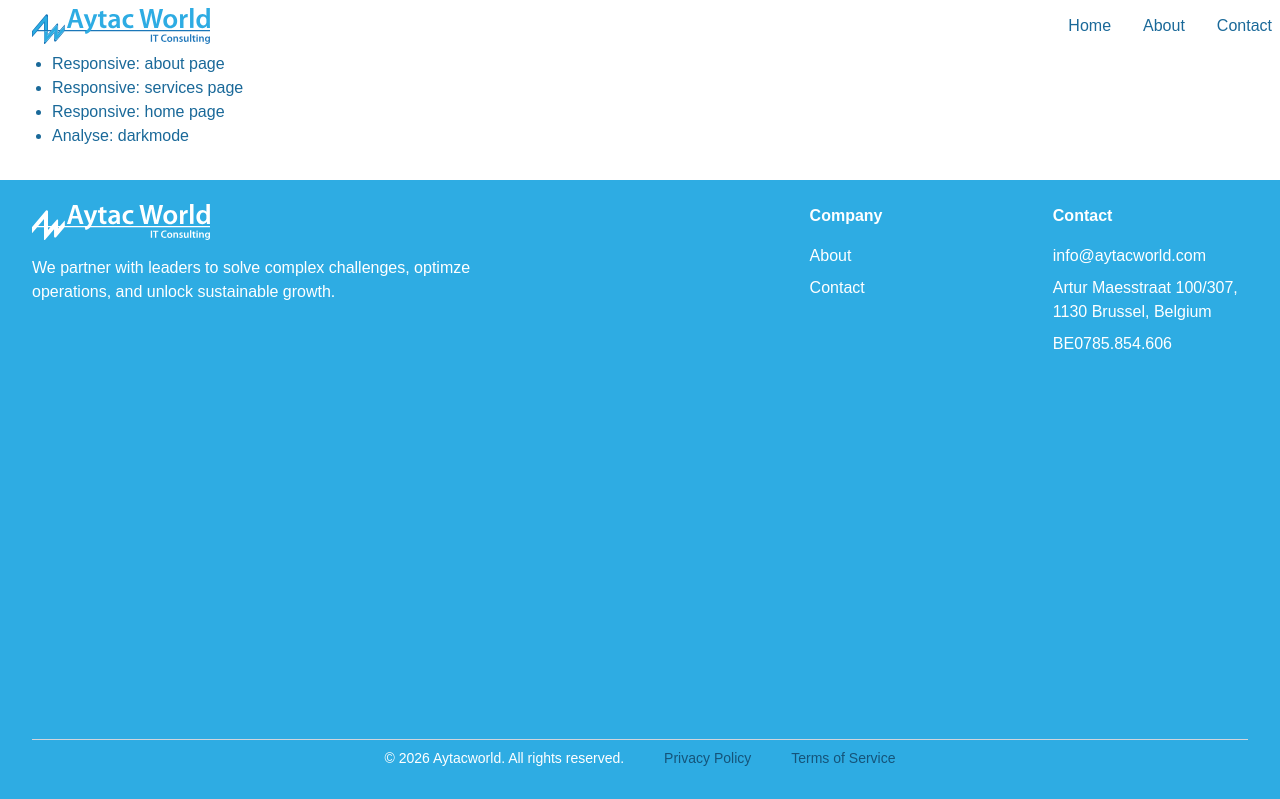
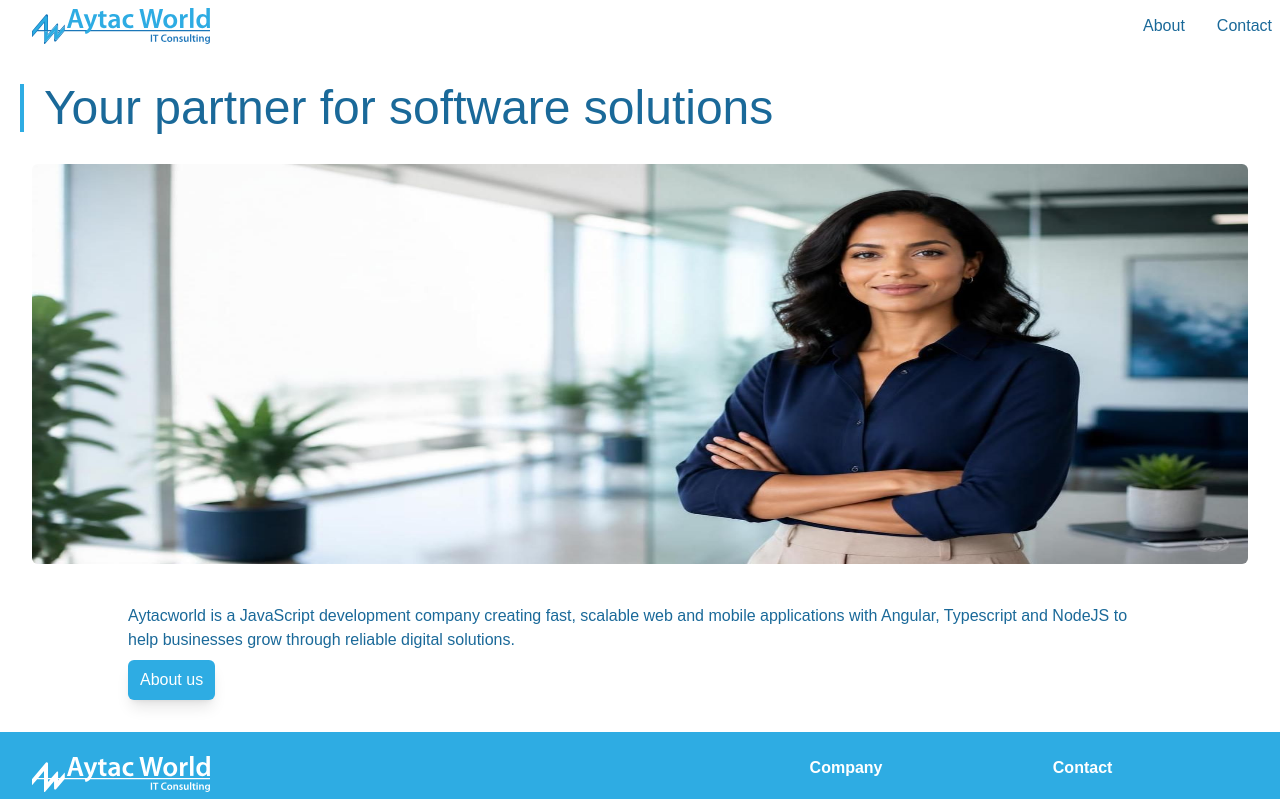
Before and after one commit to aytacworld/aytacworld.com, an Angular app: page / in a window 1280 px wide. Shown: the top 799 px of the page. Built offline with nearby package versions, Linux system fonts and the light colour scheme.

Commit message:
home page populated

```diff
--- a/src/app/layout/footer.ts
+++ b/src/app/layout/footer.ts
@@ -9,29 +9,38 @@ import { logo } from './logo';
       <div class="md:col-span-2 flex flex-col items-center md:block">
         <logo invert size="sm" />
         <p class="mt-[1rem] text-center md:text-left">
-          We partner with leaders to solve complex challenges,
-          optimze operations, and unlock sustainable growth.
+          We solve complex challenges, optimize operations, and unlock
+          sustainable growth.
         </p>
       </div>
 
-      <div class="md:col-start-4 text-center md:text-left md:pl-[3rem] flex flex-col gap-2 mt-[1.5rem] md:mt-0">
+      <div class="md:col-start-4 text-center md:text-left md:pl-[3rem]
+                  flex flex-col gap-2 mt-[1.5rem] md:mt-0">
         <b class="pb-2">Company</b>
         <a routerLink="/about">About</a>
         <a routerLink="/contact">Contact</a>
       </div>
 
-      <div class="text-center md:text-left md:pl-[3rem] flex flex-col gap-2 mt-[1.5rem] md:mt-0">
+      <div class="text-center md:text-left md:pl-[3rem] flex flex-col
+                  gap-2 mt-[1.5rem] md:mt-0">
         <b class="pb-2">Contact</b>
         <a href="mailto:info@aytacworld.com">info@aytacworld.com</a>
-        <a href="https://osm.org/go/0EoZds5YE--?m=">Artur Maesstraat 100/307, 1130 Brussel, Belgium</a>
+        <a href="https://osm.org/go/0EoZds5YE--?m=">
+          Artur Maesstraat 100/307, 1130 Brussel, Belgium
+        </a>
         <span>BE0785.854.606</span>
       </div>
     </div>
 
-    <p class="border-t border-gray-300 text-center text-sm md:col-span-5 pt-2 mt-5 flex flex-col md:block">
+    <p class="border-t border-gray-300 text-center text-sm md:col-span-5
+              pt-2 mt-5 flex flex-col md:block">
       <span>&#169; 2026 Aytacworld. All rights reserved.</span>
-      <a routerLink="/privacy" class="text-secondary-600 md:pl-[2.5rem]">Privacy Policy</a>
-      <a routerLink="/terms" class="text-secondary-600 md:pl-[2.5rem]">Terms of Service</a>
+      <a routerLink="/privacy" class="text-secondary-600 md:pl-[2.5rem]">
+        Privacy Policy
+      </a>
+      <a routerLink="/terms" class="text-secondary-600 md:pl-[2.5rem]">
+        Terms of Service
+      </a>
     </p>
   `,
   imports: [logo, RouterLink],
--- a/src/app/layout/header.ts
+++ b/src/app/layout/header.ts
@@ -10,7 +10,6 @@ import { NavItem } from './nav-item';
     <logo />
     <div class="hidden md:block">
       <nav class="flex gap-8">
-        <nav-item name="home" />
         <nav-item name="about" />
         <nav-item name="contact" />
       </nav>
@@ -24,7 +23,6 @@ import { NavItem } from './nav-item';
       @if (menuToggle()) {
         <div class="absolute left-0 top-[52px] h-[calc(100vh-52px)] w-full bg-white z-999">
           <nav class="flex flex-col gap-6 p-6 pt-6 h-full">
-            <nav-item name="home" (click)="menuToggle.set(false)" />
             <nav-item name="about" (click)="menuToggle.set(false)" />
             <nav-item name="contact" (click)="menuToggle.set(false)" />
             <div class="grow" ></div>
--- a/src/app/layout/logo.ts
+++ b/src/app/layout/logo.ts
@@ -1,5 +1,6 @@
 import { NgOptimizedImage } from '@angular/common';
 import { booleanAttribute, Component, computed, input } from '@angular/core';
+import { RouterLink } from '@angular/router';
 
 type LogoSize = 'sm' | 'md' | 'lg';
 const Sizes = {
@@ -13,11 +14,14 @@ const Sizes = {
   template: `
     <img ngSrc="./banner-{{invert() ? 'invert' : 'default'}}.svg"
         priority [width]="s()[0]" [height]="s()[1]"
+        [routerLink]="link()"
+        class="cursor-pointer"
     />
   `,
-  imports: [NgOptimizedImage],
+  imports: [RouterLink, NgOptimizedImage],
 })
 export class logo {
+  public link = input('');
   public invert = input(false, { transform: booleanAttribute });
   public size = input<LogoSize>('sm');
 
--- a/src/app/views/about/about-block.ts
+++ b/src/app/views/about/about-block.ts
@@ -4,7 +4,7 @@ import { Placeholder } from '../../components/placeholder';
 @Component({
   selector: 'a-block',
   template: `
-    <div class="md:max-w-[400px]">
+    <div class="md:max-w-[400px] xl:max-w-[550px]">
       <h1>
         <span>
           <small>{{ prefix() }} {{ sub() }}</small>
--- a/src/app/views/home/home.page.ts
+++ b/src/app/views/home/home.page.ts
@@ -1,16 +1,35 @@
 import { Component } from '@angular/core';
+import { RouterLink } from '@angular/router';
+import { Button } from '../../components/button';
+import { Placeholder } from '../../components/placeholder';
 import { Page } from '../../core/page';
 
 @Component({
   selector: 'home-page',
   template: `
-    <ul>
-      <li>Responsive: about page</li>
-      <li>Responsive: services page</li>
-      <li>Responsive: home page</li>
-      <li>Analyse: darkmode</li>
-    </ul>
+    <h1 big>Your partner for software solutions</h1>
+    <div class="relative h-[10rem] md:h-[25rem]">
+      <placeholder fill rounded />
+    </div>
+    <div class="mt-8 md:mx-24">
+      <p>
+        Aytacworld is a JavaScript development company creating fast,
+        scalable web and mobile applications with Angular, Typescript and
+        NodeJS to help businesses grow through reliable digital solutions.
+      </p>
+
+      <div>
+        <btn small routerLink="/about">About us</btn>
+      </div>
+    </div>
   `,
-  imports: [],
+  imports: [Placeholder, Button, RouterLink],
+  host: {
+    '[class]': `[
+      'flex',
+      'flex-col',
+      'md:pr-8'
+    ]`,
+  },
 })
 export class HomePage extends Page {}
--- a/src/styles.css
+++ b/src/styles.css
@@ -36,6 +36,10 @@
     font-size: var(--text-3xl);
     line-height: var(--tw-leading, var(--text-3xl--line-height));
   }
+  h1[big] {
+    font-size: var(--text-5xl);
+    line-height: var(--tw-leading, var(--text-5xl--line-height));
+  }
   h2 {
     font-size: var(--text-2xl);
     line-height: var(--tw-leading, var(--text-2xl--line-height));
```
